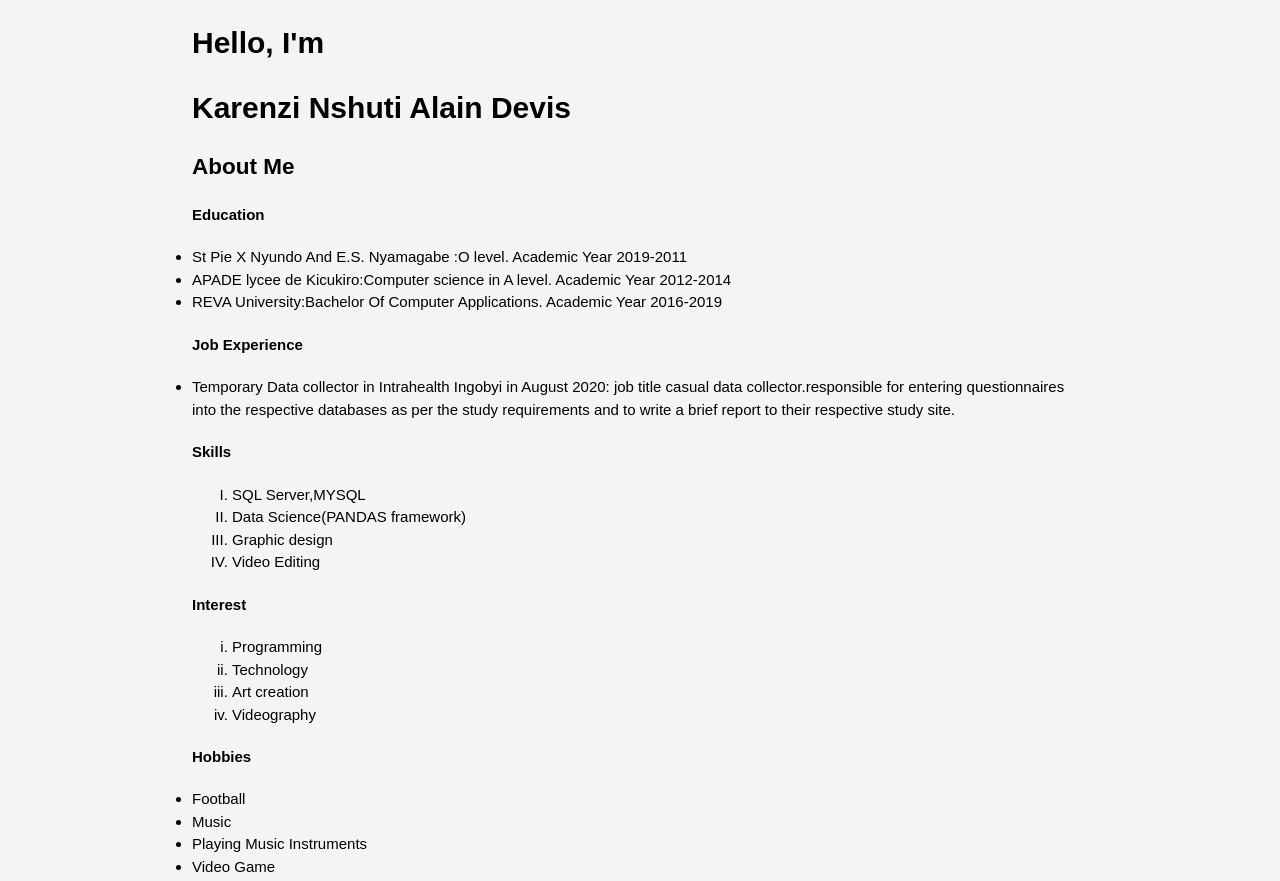
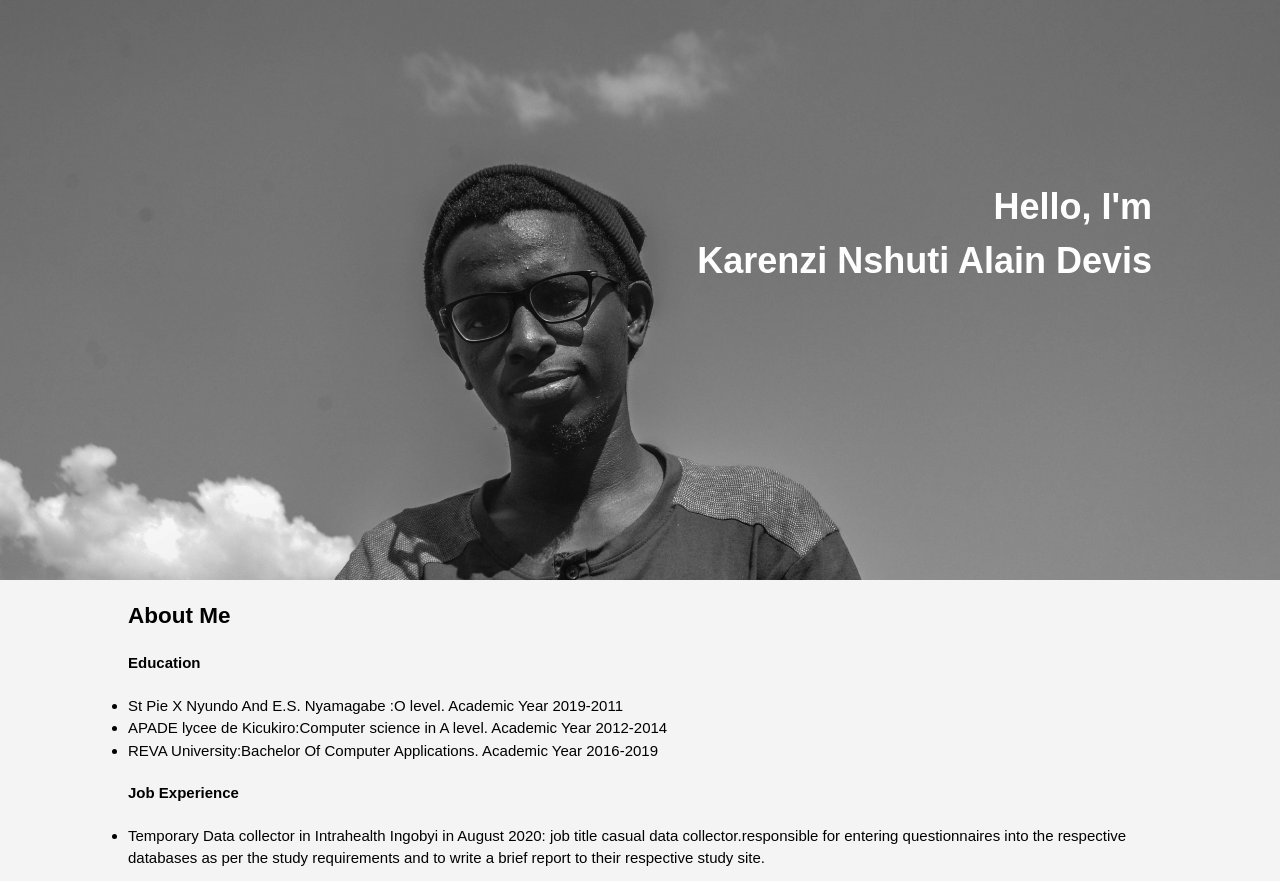
Before and after one commit to AlainDevis/Portfolio, a plain HTML site: page index.html in a window 1280 px wide. Shown: the top 881 px of the page. Drawn offline with Linux system fonts and the light colour scheme.

Commit message:
header section styling

```diff
--- a/Css/index.css
+++ b/Css/index.css
@@ -1,6 +1,6 @@
 body{
-    /*font-family: :Arial,Helvetica;
-    /font-size: 15px;
+    /*font-family: : YrsaHelvetica;
+    font-size: 15px;
     line-height: 1.5;*/
     /*in one line*/
     font: 15px/1.5 Arial,Helvetica;
@@ -11,7 +11,7 @@ body{
   }
   /*global*/
 .container{
-    width:70%;
+    width:80%;
     margin:auto;
     /*overflow:hidden;*/
   }
@@ -19,3 +19,21 @@ body{
    margin:0;
    padding:0;
   }
+  /*header*/
+header{
+    background-image: url("../Images/DSC_7121.jpg");
+    background-repeat: no-repeat;
+    height: 550px;
+    background-size: cover;
+    /*background:#232624;*/
+    color:#ffffff;
+    padding-top:30px;
+    min-height:410px;
+    /*border-bottom:#e8491d 3px solid;*/
+  }
+  header h1{
+    margin: 0;
+    padding-top: 150px;
+    text-align: right;
+    font-size: 36px;
+  }
--- a/index.html
+++ b/index.html
@@ -10,8 +10,8 @@
 <body>
     <header>
         <div class="container">
-            <h1>Hello, I'm</h1>
-            <h1>Karenzi Nshuti Alain Devis</h1>
+            <h1>Hello, I'm <br>
+            Karenzi Nshuti Alain Devis</h1>
         </div>
     </header>
     <section id="About-me">
```
